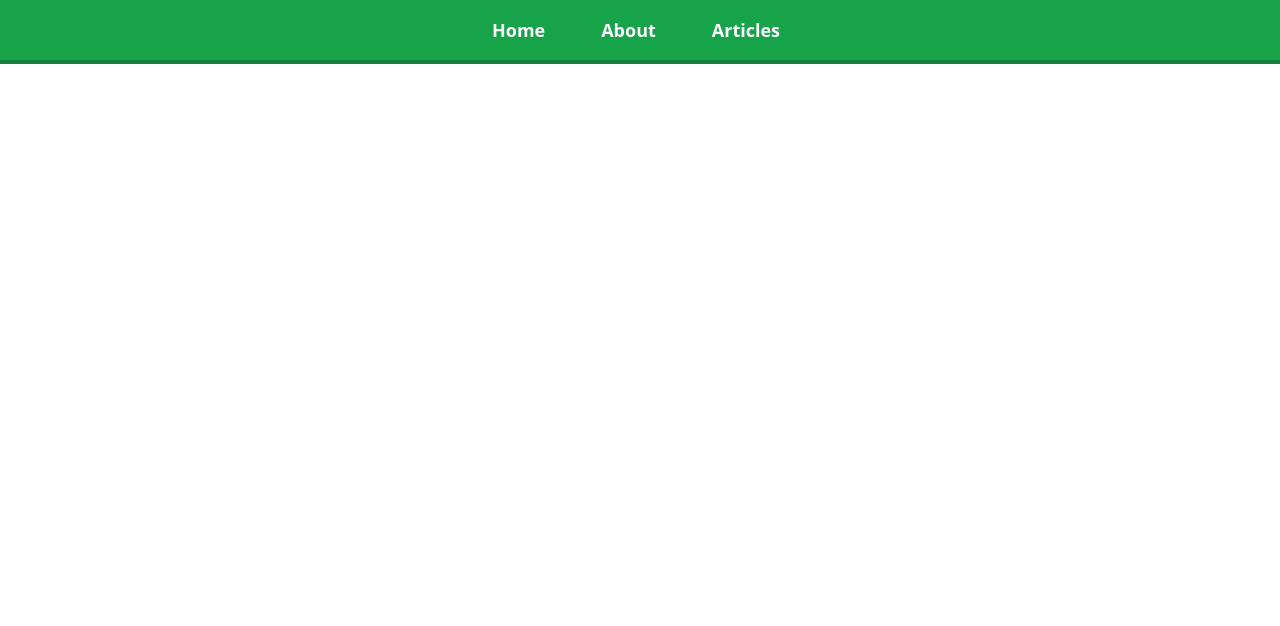
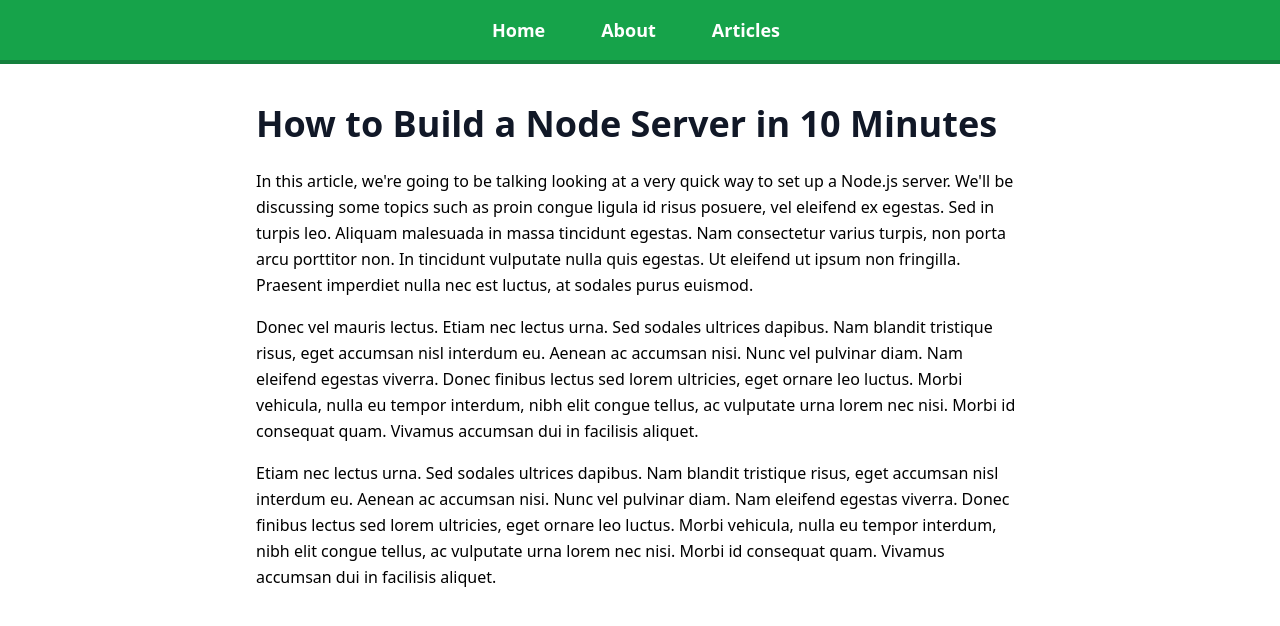
Before and after one commit to diego40g/-MERN-Blog, a React (Create React App) app: page /article/learn-node in a window 1280 px wide. Before the commit this address had no page. Shown: the top 626 px of the page. Built offline with nearby package versions, Linux system fonts and the light colour scheme.

Commit message:
use url with parameters to show data in articles-content

```diff
--- a/src/App.js
+++ b/src/App.js
@@ -17,7 +17,7 @@
           <Route path="/" element={<Home/>} />
           <Route path="/about" element={<About/>} />
           <Route path="/articles-list" element={<ArticlesList/>} />
-          <Route path="/article" element={<Article/>} />
+          <Route path="/article/:name" element={<Article/>} />
         </Routes>
       </div>
     </Router>
--- a/src/pages/Article.js
+++ b/src/pages/Article.js
@@ -1,11 +1,19 @@
 import React from 'react'
+import { useParams } from "react-router-dom";
+import articleContent from "./article-content";
 
 const Article = () => {
+  const {name}=useParams();
+  const article = articleContent.find((article)=>article.name===name);
+  if(!article) return <h1>Article does not exists</h1>
   return (
     <div>
         <h1 className='sm:text-4xl text-2xl font-bold my-6 text-gray-900'>
-            This is Article
+            {article.title}
         </h1>
+        {article.content.map((paragraph,index)=>(
+          <p className='mx-auto leading-relaxed text-base mb-4' key={index}>{paragraph}</p>
+        ))}
     </div>
   )
 }
--- /dev/null
+++ b/src/pages/article-content.js
@@ -0,0 +1,33 @@
+const articles = [
+    {
+      name: "learn-react",
+      title: "The Fastest Way to Learn React",
+      thumbnail: "/images/blog1.jpeg",
+      content: [
+        `Welcome! Today we're going to be talking about the fastest way to learn React. Lorem proin congue ligula id risus posuere, vel eleifend ex egestas. Sed in turpis leo. Aliquam malesuada in massa tincidunt egestas. Nam consectetur varius turpis, non porta arcu porttitor non. In tincidunt vulputate nulla quis egestas. Ut eleifend ut ipsum non fringilla. Praesent imperdiet nulla nec est luctus, at sodales purus euismod.`,
+        `Donec vel mauris lectus. Etiam nec lectus urna. Sed sodales ultrices dapibus. Nam blandit tristique risus, eget accumsan nisl interdum eu. Aenean ac accumsan nisi. Nunc vel pulvinar diam. Nam eleifend egestas viverra. Donec finibus lectus sed lorem ultricies, eget ornare leo luctus. Morbi vehicula, nulla eu tempor interdum, nibh elit congue tellus, ac vulputate urna lorem nec nisi. Morbi id consequat quam. Vivamus accumsan dui in facilisis aliquet.`,
+        `Etiam nec lectus urna. Sed sodales ultrices dapibus. Nam blandit tristique risus, eget accumsan nisl interdum eu. Aenean ac accumsan nisi. Nunc vel pulvinar diam. Nam eleifend egestas viverra. Donec finibus lectus sed lorem ultricies, eget ornare leo luctus. Morbi vehicula, nulla eu tempor interdum, nibh elit congue tellus, ac vulputate urna lorem nec nisi. Morbi id consequat quam. Vivamus accumsan dui in facilisis aliquet.`,
+      ],
+    },
+    {
+      name: "learn-node",
+      title: "How to Build a Node Server in 10 Minutes",
+      thumbnail: "/images/blog2.jpeg",
+      content: [
+        `In this article, we're going to be talking looking at a very quick way to set up a Node.js server. We'll be discussing some topics such as proin congue ligula id risus posuere, vel eleifend ex egestas. Sed in turpis leo. Aliquam malesuada in massa tincidunt egestas. Nam consectetur varius turpis, non porta arcu porttitor non. In tincidunt vulputate nulla quis egestas. Ut eleifend ut ipsum non fringilla. Praesent imperdiet nulla nec est luctus, at sodales purus euismod.`,
+        `Donec vel mauris lectus. Etiam nec lectus urna. Sed sodales ultrices dapibus. Nam blandit tristique risus, eget accumsan nisl interdum eu. Aenean ac accumsan nisi. Nunc vel pulvinar diam. Nam eleifend egestas viverra. Donec finibus lectus sed lorem ultricies, eget ornare leo luctus. Morbi vehicula, nulla eu tempor interdum, nibh elit congue tellus, ac vulputate urna lorem nec nisi. Morbi id consequat quam. Vivamus accumsan dui in facilisis aliquet.`,
+        `Etiam nec lectus urna. Sed sodales ultrices dapibus. Nam blandit tristique risus, eget accumsan nisl interdum eu. Aenean ac accumsan nisi. Nunc vel pulvinar diam. Nam eleifend egestas viverra. Donec finibus lectus sed lorem ultricies, eget ornare leo luctus. Morbi vehicula, nulla eu tempor interdum, nibh elit congue tellus, ac vulputate urna lorem nec nisi. Morbi id consequat quam. Vivamus accumsan dui in facilisis aliquet.`,
+      ],
+    },
+    {
+      name: "my-thoughts-on-learning-react",
+      title: "My Thoughts on Learning ReactJS",
+      thumbnail: "/images/blog3.jpeg",
+      content: [
+        `Today is the day I talk about something which scares most people: Learning ReactJS. In reality, I'm not sure why people have such a hard time with Learning ReactJS ligula id risus posuere, vel eleifend ex egestas. Sed in turpis leo. Aliquam malesuada in massa tincidunt egestas. Nam consectetur varius turpis, non porta arcu porttitor non. In tincidunt vulputate nulla quis egestas. Ut eleifend ut ipsum non fringilla. Praesent imperdiet nulla nec est luctus, at sodales purus euismod.`,
+        `Donec vel mauris lectus. Etiam nec lectus urna. Sed sodales ultrices dapibus. Nam blandit tristique risus, eget accumsan nisl interdum eu. Aenean ac accumsan nisi. Nunc vel pulvinar diam. Nam eleifend egestas viverra. Donec finibus lectus sed lorem ultricies, eget ornare leo luctus. Morbi vehicula, nulla eu tempor interdum, nibh elit congue tellus, ac vulputate urna lorem nec nisi. Morbi id consequat quam. Vivamus accumsan dui in facilisis aliquet.`,
+        `Etiam nec lectus urna. Sed sodales ultrices dapibus. Nam blandit tristique risus, eget accumsan nisl interdum eu. Aenean ac accumsan nisi. Nunc vel pulvinar diam. Nam eleifend egestas viverra. Donec finibus lectus sed lorem ultricies, eget ornare leo luctus. Morbi vehicula, nulla eu tempor interdum, nibh elit congue tellus, ac vulputate urna lorem nec nisi. Morbi id consequat quam. Vivamus accumsan dui in facilisis aliquet.`,
+      ],
+    },
+  ];
+  export default articles;
```
